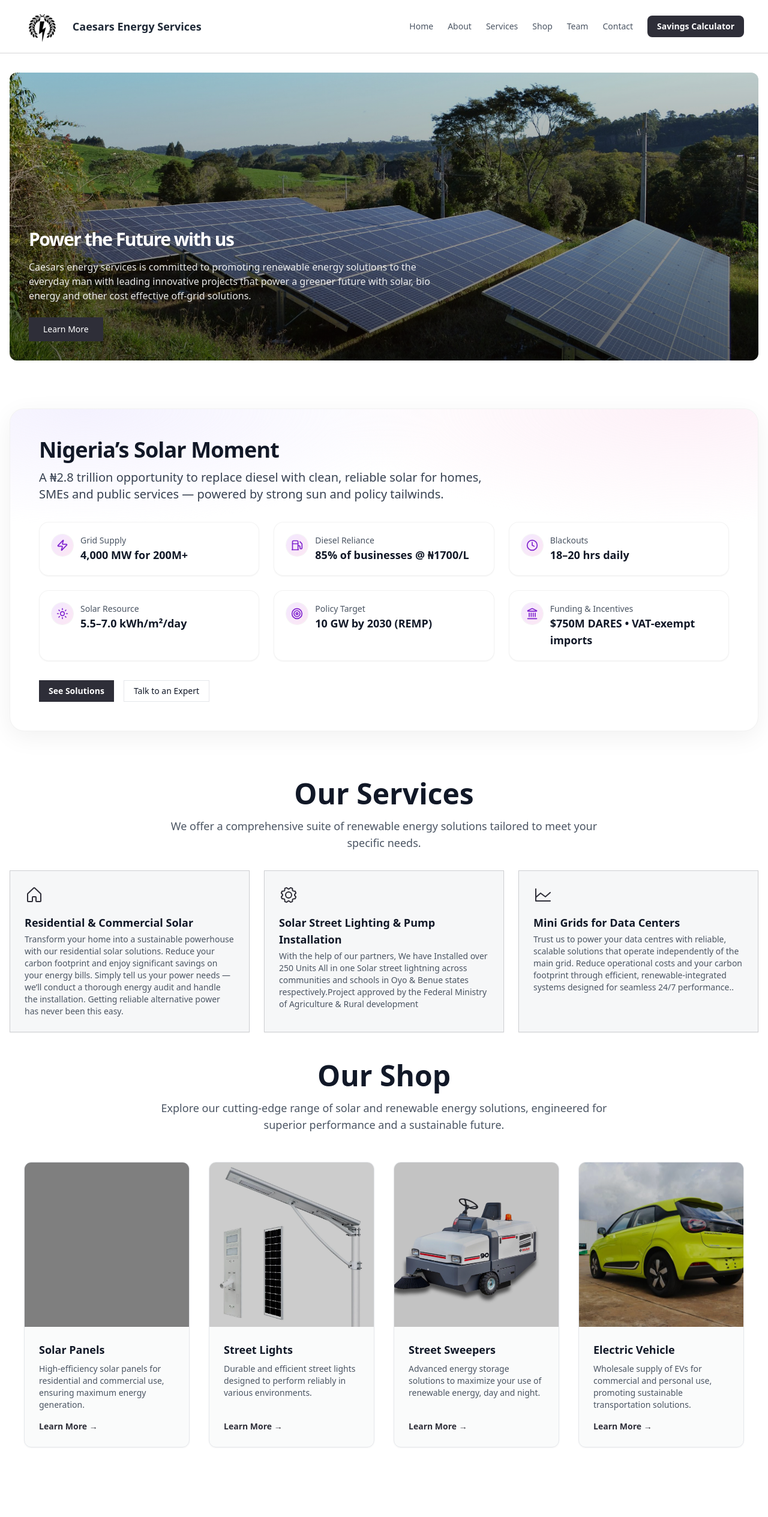
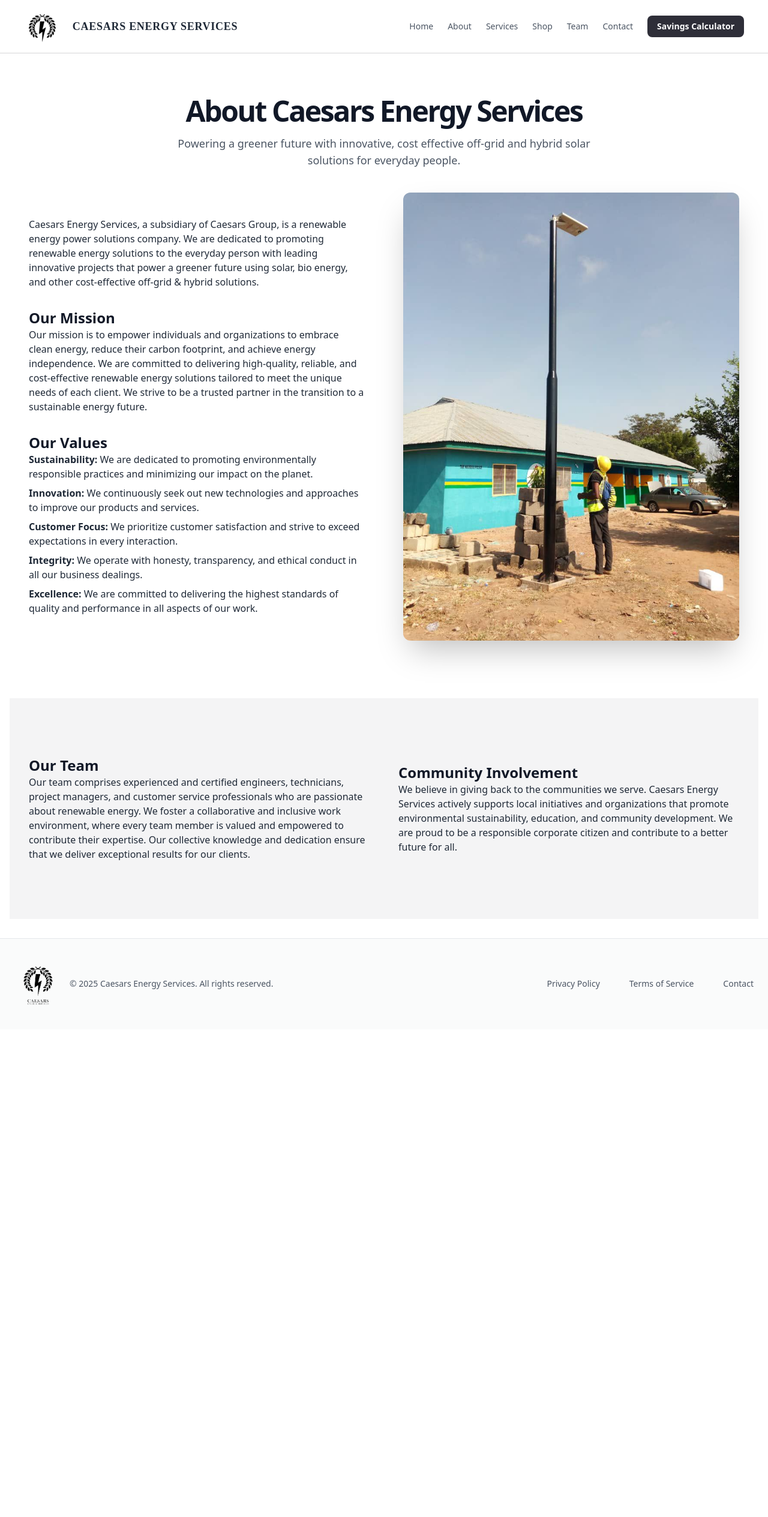
Before and after one commit to Mbarachi/caesarsgroup, a React (Create React App) app: page /about in a window 1280 px wide. Shown: the top 2529 px of the page at 60% size. After the commit the page ends 1716 px from the top, so only its background shows below. Built offline with nearby package versions, Linux system fonts and the light colour scheme; grey boxes are pictures that could not be loaded.

Commit message:
Changes from last meeting with CEO

```diff
--- a/src/App.tsx
+++ b/src/App.tsx
@@ -1,4 +1,4 @@
-import { HashRouter as Router, Routes, Route } from "react-router-dom";
+import { BrowserRouter as Router, Routes, Route } from "react-router-dom";
 import Footer from "./components/Footer";
 import "./index.css";
 import Home from "./pages/Home";
--- a/src/components/Footer.tsx
+++ b/src/components/Footer.tsx
@@ -11,8 +11,8 @@
           <div className="flex items-center gap-3">
             <img src={darkLogo} className="w-[5rem]" alt="Caesars Energy Logo" />
             <span className="text-gray-600 dark:text-gray-400 text-sm">
-              © 2025 Caesars Energy. All rights reserved.
-            </span>/
+              © 2025 Caesars Energy Services. All rights reserved.
+            </span>
           </div>
 
           {/* Right Section */}
--- a/src/components/Header.tsx
+++ b/src/components/Header.tsx
@@ -18,7 +18,7 @@
           className="h-14 mr-3"
           loading="lazy"
         />
-        <h2 className="text-lg font-bold">Caesars Energy Services</h2>
+        <h2 className="text-lg font-bold brand-serif uppercase tracking-wide">Caesars Energy Services</h2>
       </div>
 
       {/* Desktop Navigation */}
@@ -60,9 +60,8 @@
               {[
                 { label: "About", to: "/about" },
                 { label: "Services", to: "/services" },
-                { label: "Shop", to: "/#shop" },
-                { label: "Team", to: "/about#team" },
-                { label: "Partners", to: "/#partners" },
+                { label: "Shop", to: "/shop" },
+                { label: "Team", to: "/team" },
                 { label: "Contact", to: "/contact" },
               ].map((link) => (
                 <Link
--- a/src/components/PayAsYouGoPromo.tsx
+++ b/src/components/PayAsYouGoPromo.tsx
@@ -18,7 +18,7 @@
       {/* Section heading above promo card */}
       <div className="max-w-7xl mx-auto px-4 mb-8 text-center">
         <h2 className="text-3xl md:text-4xl font-extrabold tracking-tight text-gray-900 mb-4">Flexible Pay-As-You-Go</h2>
-        <p className="text-gray-600 max-w-2xl mx-auto">Start with only 30% upfront and enjoy clean, reliable power while spreading the balance over 12 easy months.</p>
+        <p className="text-gray-600 max-w-2xl mx-auto">Start with only 30% upfront payment and enjoy clean, reliable power while spreading the balance over 12 easy months.</p>
       </div>
 
       <div className="max-w-7xl mx-auto">
--- a/src/components/PricingSection.tsx
+++ b/src/components/PricingSection.tsx
@@ -21,8 +21,8 @@
 const packages: Package[] = [
   {
     title: "Inverter System Package\nEconomy",
-    capacity: "2.7KVA",
-    batteries: "2 Deep cycle Batteries",
+    capacity: "3KVA",
+    batteries: "2 Deep cycle Batteries, (3KVA Inverter)",
     willPower: [
       "12+ lights",
       "Fans",
@@ -40,7 +40,7 @@
   {
     title: "Inverter System Package\nEconomy Plus +",
     capacity: "5KVA",
-    batteries: "4 Deep cycle Batteries",
+    batteries: "4 Deep cycle Batteries, (5KVA Inverter)",
     willPower: [
       "14+ lights",
       "Fans",
@@ -58,7 +58,7 @@
   },
   {
     title: "Solar System Package\nEconomy",
-    capacity: "2.7KVA",
+    capacity: "3.6KVA",
     batteries: "2 Deep cycle Batteries",
     willPower: [
       "12+ lights",
@@ -150,7 +150,7 @@
       <div className="max-w-7xl mx-auto px-4">
         <div className="text-center mb-10">
           <h2 className="text-3xl md:text-4xl font-extrabold tracking-tight text-gray-900">
-            Which Package Suits Your Needs?
+            What Package Suits Your Needs?
           </h2>
           <p className="mt-3 text-gray-600 max-w-2xl mx-auto">
             Flexible, reliable and efficient power packages tailored for homes and small businesses.
--- a/src/components/ServicesSection.tsx
+++ b/src/components/ServicesSection.tsx
@@ -21,7 +21,7 @@
     {
       title: "Solar Street Lighting & Pump Installation",
       description:
-        "With the help of our partners, We have Installed over 250 Units All in one Solar street lightning across communities and schools in Oyo & Benue states respectively.Project approved by the Federal Ministry of Agriculture & Rural development",
+        "We have Installed over 250 Units All in one Solar street lightning across communities and schools in Oyo & Benue states respectively.Project approved by the Federal Ministry of Agriculture & Rural development",
       icon: (
         <svg
           fill="currentColor"
@@ -35,9 +35,9 @@
       ),
     },
     {
-      title: "Mini Grids for Data Centers",
+      title: "Mini Interconnected Grids for Data Centers and Communities",
       description:
-        "Trust us to power your data centres with reliable, scalable solutions that operate independently of the main grid. Reduce operational costs and your carbon footprint through efficient, renewable-integrated systems designed for seamless 24/7 performance..",
+        "Trust us to power your data centres and communities with reliable, scalable solutions that operate independently of the main grid. Reduce operational costs and your carbon footprint through efficient, renewable-integrated systems designed for seamless 24/7 performance..",
       icon: (
         <svg
           fill="currentColor"
--- a/src/components/ShopSection.tsx
+++ b/src/components/ShopSection.tsx
@@ -23,7 +23,7 @@
         {
             title: "Street Sweepers",
             description:
-                "Advanced energy storage solutions to maximize your use of renewable energy, day and night.",
+                "Street sweepers that offer the best results in the field of industrial indoor & outdoor cleaning. Thanks to their ultra-compact design and hydraulic mechanisms, they are extremely maneuverable, easy and pleasant to drive",
             image: streetSweeperImage,
         },
         {
--- a/src/index.css
+++ b/src/index.css
@@ -2,6 +2,14 @@
 @tailwind components;
 @tailwind utilities;
 
+/* Brand serif for header title */
+@import url('https://fonts.googleapis.com/css2?family=Cinzel:wght@400;700&display=swap');
+
+.brand-serif {
+  font-family: 'Cinzel', serif;
+  letter-spacing: 0.04em;
+}
+
 html {
   scroll-behavior: smooth;
 }
--- a/src/pages/About.tsx
+++ b/src/pages/About.tsx
@@ -8,7 +8,7 @@
       <section className="py-10 md:py-15">
         <div className="max-w-7xl mx-auto px-4 sm:px-6 lg:px-8">
           <div className="max-w-3xl mx-auto text-center">
-            <h2 className="text-3xl md:text-5xl font-bold tracking-tighter text-gray-900">About Caesars Energy</h2>
+            <h2 className="text-3xl md:text-5xl font-bold tracking-tighter text-gray-900">About Caesars Energy Services</h2>
             <p className="mt-4 text-lg text-gray-600">
               Powering a greener future with innovative, cost effective off-grid and hybrid solar solutions for everyday people.
             </p>
@@ -59,13 +59,13 @@
             <div className="prose prose-lg max-w-none text-gray-800">
               <h3 className="text-2xl font-bold text-gray-900">Our Team</h3>
               <p>
-                Our team comprises experienced engineers, technicians, project managers, and customer service professionals who are passionate about renewable energy. We foster a collaborative and inclusive work environment, where every team member is valued and empowered to contribute their expertise. Our collective knowledge and dedication ensure that we deliver exceptional results for our clients.
+                Our team comprises experienced and certified engineers, technicians, project managers, and customer service professionals who are passionate about renewable energy. We foster a collaborative and inclusive work environment, where every team member is valued and empowered to contribute their expertise. Our collective knowledge and dedication ensure that we deliver exceptional results for our clients.
               </p>
             </div>
             <div className="prose prose-lg max-w-none text-gray-800">
               <h3 className="text-2xl font-bold text-gray-900">Community Involvement</h3>
               <p>
-                We believe in giving back to the communities we serve. Caesars Energy actively supports local initiatives and organizations that promote environmental sustainability, education, and community development. We are proud to be a responsible corporate citizen and contribute to a better future for all.
+                We believe in giving back to the communities we serve. Caesars Energy Services actively supports local initiatives and organizations that promote environmental sustainability, education, and community development. We are proud to be a responsible corporate citizen and contribute to a better future for all.
               </p>
             </div>
           </div>
--- a/src/pages/Contact.tsx
+++ b/src/pages/Contact.tsx
@@ -76,7 +76,7 @@
                 </p> */}
                 <p className="flex items-start gap-3">
                   <MapPin className="text-primary mt-1 h-5 w-5" />
-                  <span>Address: 5th Avenue, K close, Festac Town, Lagos</span>
+                  <span>Address: 5th Avenue, K close, Festac Town, Lagos Nigeria</span>
                 </p>
                 <p className="flex items-center gap-3">
                   <Phone className="text-primary h-5 w-5" />
```
